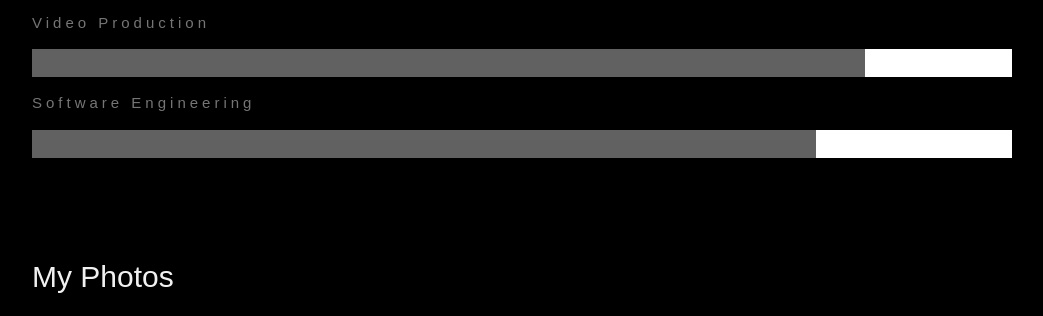
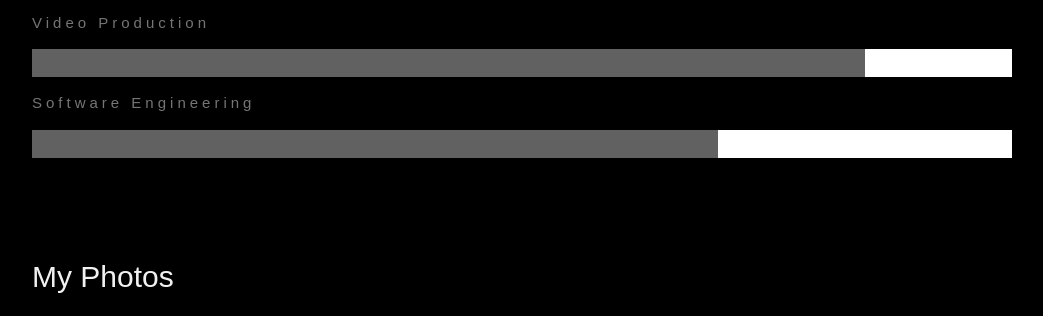
Before and after one commit to GSlaw/GS_Personal_Website, a plain HTML site: page index.html in a window 1280 px wide. Shown: the part 1782-2098 px from the top of the page, without its empty margins (178-1221 px from the left). Drawn offline with Linux system fonts and the light colour scheme; a web font is replaced by a local one.

Commit message:
Bar Adjustment

```diff
--- a/index.html
+++ b/index.html
@@ -87,7 +87,7 @@
     </div>
     <p class="w3-wide">Software Engineering</p>
     <div class="w3-white">
-      <div class="w3-dark-grey" style="height:28px;width:80%"></div>
+      <div class="w3-dark-grey" style="height:28px;width:70%"></div>
     </div><br>
 
 
```
